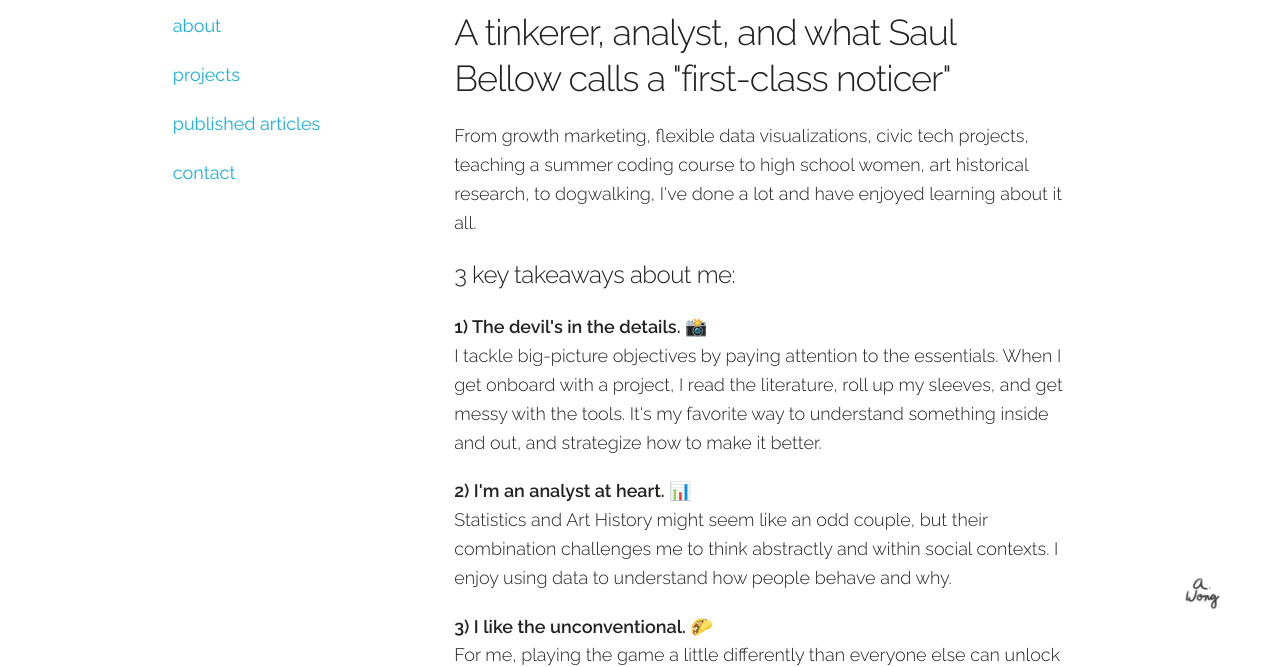
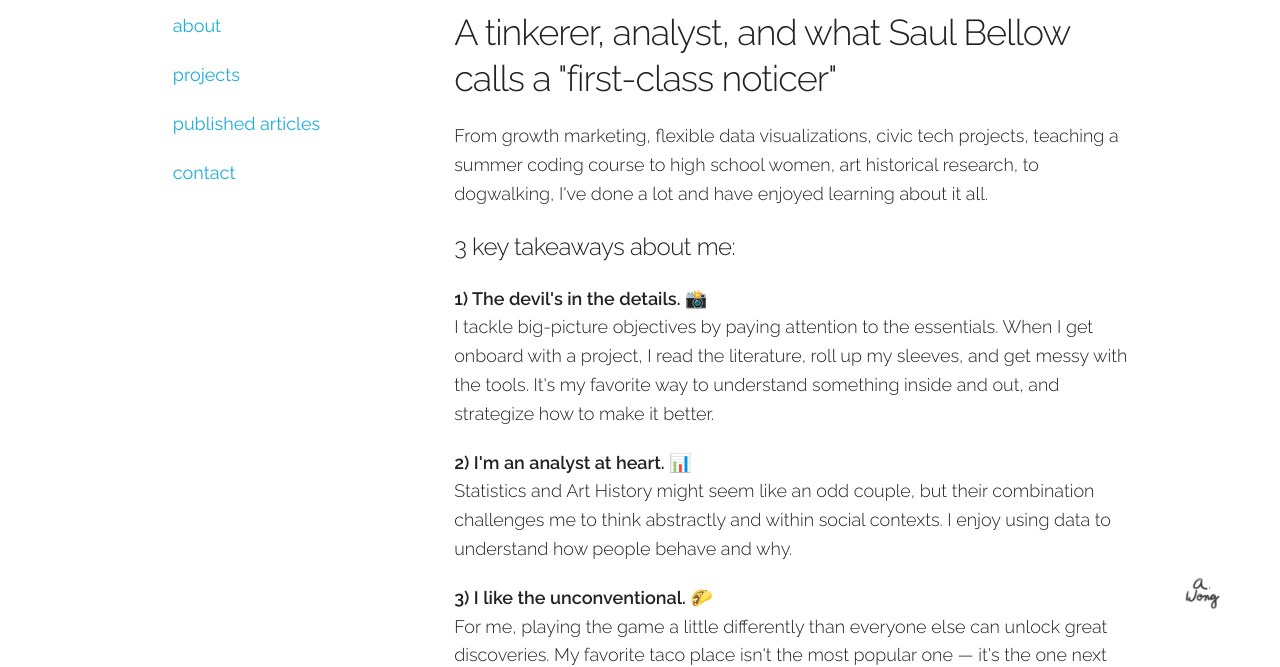
Before and after one commit to wongamanda/amandawong.me, a website: page about.html in a window 1280 px wide. Shown: the part 141-808 px from the top of the page. Drawn offline with nearby package versions, Linux system fonts and the light colour scheme.

Commit message:
Expand column width of about.html

```diff
--- a/about.html
+++ b/about.html
@@ -25,7 +25,7 @@
         </div>
       </div>
 
-      <div id="content" class="ten columns intro">
+      <div id="content" class="eleven columns intro">
         <h3>A tinkerer, analyst, and what Saul Bellow calls a "first-class noticer"</h3>
 
         <h6>From growth marketing, flexible data visualizations, civic tech projects, teaching a summer coding course to high school women, art historical research, to dogwalking,
```
